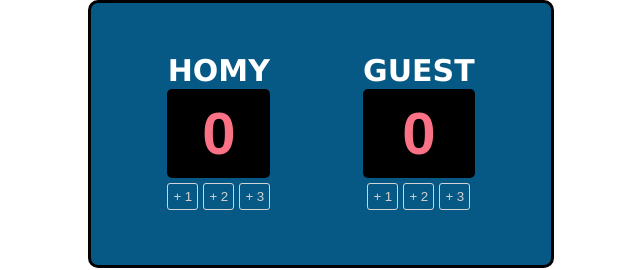
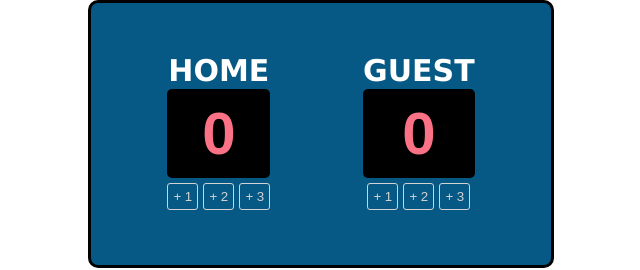
Before and after one commit to soniathephoenix/Scoreboard., a plain HTML site: page index.html in a window 1280 px wide. Shown: the full height of the page, 319-959 px from the left. Drawn offline with Linux system fonts and the light colour scheme; a web font is replaced by a local one.

Commit message:
test done

```diff
--- a/index.html
+++ b/index.html
@@ -6,7 +6,7 @@
     <body>
         <div class="container">
             <div class="home">
-                <h3>HOMY</h3>
+                <h3>HOME</h3>
                 <h2 id="count-elh">0</h2>
                     <div class="btn">
                         <button id="add1h" onclick="add1h()">+ 1</button>
```
